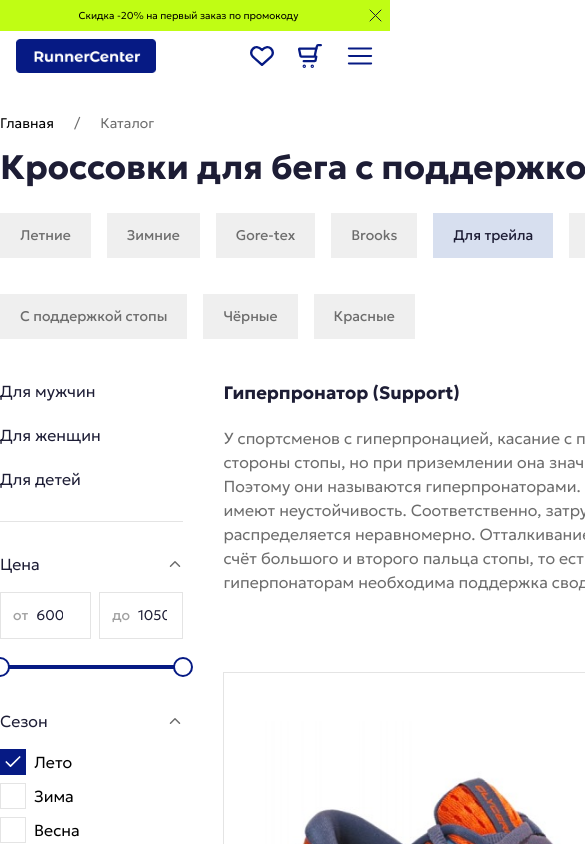
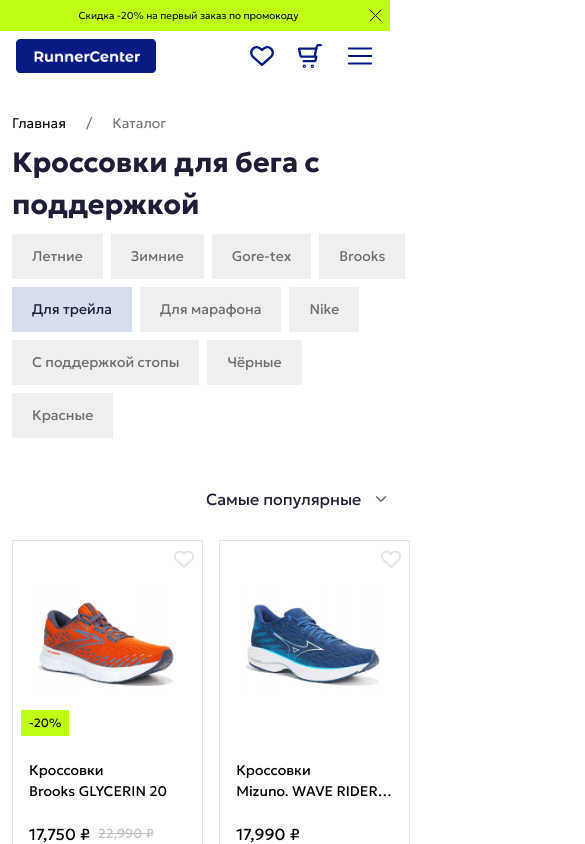
Before and after one commit to runnercenter/runnercenter, a React (Vite) app: page /runnercenter/category in a window 390 px wide. Shown: the top 844 px of the page, 585 px wide, since content can reach past the window. Built offline with nearby package versions, Linux system fonts and the light colour scheme.

Commit message:
Feat: Адаптировил под мобилку страницу категории

```diff
--- a/src/features/product-filters/ui/ProductFilters.tsx
+++ b/src/features/product-filters/ui/ProductFilters.tsx
@@ -30,7 +30,7 @@
   };
 
   return (
-    <div className="w-[25%] pr-10">
+    <div className="hidden lg:block lg:w-[25%] pr-10">
       <div className="flex flex-col gap-[20px] pb-[30px] mb-[30px] border-b border-[#E4E4E4]">
         <div className="text-[16px] text-[#1D1D35] font-light">Для мужчин</div>
         <div className="text-[16px] text-[#1D1D35] font-light">Для женщин</div>
--- a/src/pages/category/ui/CategoryPage.tsx
+++ b/src/pages/category/ui/CategoryPage.tsx
@@ -6,17 +6,17 @@
   return (
     <Layout>
       <div className="flex">
-        <div className="w-[1240px] mx-auto mb-20">
-          <div className='flex gap-5 font-light text-[14px] mt-8'>
+        <div className="lg:w-[1240px] lg:mx-auto lg:mb-20">
+          <div className='flex gap-5 font-light text-[14px] mt-8 px-3 lg:px-0'>
             <div>Главная</div>
             <div className="text-[#6D6D6D]">/</div>
             <div className="text-[#6D6D6D]">Каталог</div>
           </div>
-          <div className="text-[34px] font-bold text-[#1D1D35] mt-2">Кроссовки для бега с поддержкой</div>
+          <div className="lg:text-[34px] text-[28px] font-bold text-[#1D1D35] mt-2 px-3 lg:px-0">Кроссовки для бега с поддержкой</div>
 
           <CategoryNavigation />
 
-          <div className="flex mt-10">
+          <div className="block lg:flex mt-10">
             <ProductFilters />
             <ProductsGrid />
           </div>
--- a/src/shared/ui/Pagination.tsx
+++ b/src/shared/ui/Pagination.tsx
@@ -11,9 +11,9 @@
     const currentPage = Math.floor(offset / limit) + 1;
 
     return (
-        <div className="flex items-center mt-10">
-            <div className="px-12 py-3 bg-[#061A84] text-[15px] text-white cursor-pointer" onClick={() => onPageChange(offset + limit)}>Показать еще</div>
-            <div className="flex ml-auto items-center gap-2">
+        <div className="block lg:flex items-center mt-10">
+            <div className="px-12 text-center lg:whitespace-nowrap py-3 bg-[#061A84] text-[15px] text-white cursor-pointer" onClick={() => onPageChange(offset + limit)}>Показать еще</div>
+            <div className="justify-between lg:justify-end w-full mt-4 lg:mt-0 flex ml-auto items-center gap-2">
                 <div
                     className="border border-[#E4E4E4] py-3 px-7 cursor-pointer"
                     onClick={() => onPageChange(offset - limit)}
@@ -54,7 +54,7 @@
                     )
                 }
                 {(currentPage + 1 != totalPages && currentPage != totalPages) && (
-                    <div className="flex items-center gap-2">
+                    <div className="hidden lg:flex items-center gap-2">
                         <div
                             className={`px-5 border py-3 cursor-pointer border-[#E4E4E4] text-[#1D1D35]`}
                         >
--- a/src/widgets/CategoryNavigation.tsx
+++ b/src/widgets/CategoryNavigation.tsx
@@ -10,12 +10,12 @@
   const [selectedType, setSelectedType] = useState<string | null>("Для трейла");
 
   return (
-    <div className="flex flex-wrap gap-4">
+    <div className="flex flex-wrap gap-2 lg:gap-4 px-3 lg:px-0 mt-2">
       {types.map((type) => (
         <div
           key={type}
           onClick={() => setSelectedType(type)}
-          className={`text-[14px] px-5 py-3 mt-5 cursor-pointer select-none ${
+          className={`text-[14px] px-5 py-3 lg:mt-5 cursor-pointer select-none ${
             selectedType === type
             ? 'bg-[#D7DFEF] text-[#1D1D35]'
             : 'bg-[#EFEFEF] text-[#6D6D6D] hover:bg-[#D7DFEF] hover:text-[#1D1D35] transition-colors duration-300 ease-in-out'
--- a/src/widgets/ProductsGrid.tsx
+++ b/src/widgets/ProductsGrid.tsx
@@ -19,9 +19,9 @@
   };
 
   return (
-    <div className="w-[75%]">
-      <div className="text-[18px] font-bold text-[#1D1D35]">Гиперпронатор (Support)</div>
-      <div className="text-[16px] font-light mb-4 text-[#6D6D6D] mt-5">
+    <div className="lg:w-[75%] px-3 lg:px-0">
+      <div className="lg:block hidden text-[18px] font-bold text-[#1D1D35]">Гиперпронатор (Support)</div>
+      <div className="lg:block hidden text-[16px] font-light mb-4 text-[#6D6D6D] mt-5">
         У спортсменов с гиперпронацией, касание с поверхностью начинается с внешней стороны стопы, но при приземлении она значительно разворачивается внутрь. Поэтому они называются гиперпронаторами. При приземлении, стопа и голень имеют неустойчивость. Соответственно, затруднена стабилизация тела, нагрузка распределяется неравномерно. Отталкивание происходит, в большей степени, за счёт большого и второго пальца стопы, то есть внутренней части свода. Поэтому гиперпонаторам необходима поддержка свода стопы.
       </div>
 
@@ -30,11 +30,11 @@
       {productsLoading && <div>Loading products...</div>}
       {productsError && <div>Error loading products</div>}
 
-      <GridContainer columns={4}>
+      <div className="grid grid-cols-2 lg:grid-cols-4 gap-4 lg:gap-6">
         {products.map((product) => (
           <ProductCard key={product.id} product={product} onToggleLike={toggleLike} />
         ))}
-      </GridContainer>
+      </div>
       <Pagination
         limit={limit}
         total={total}
```
